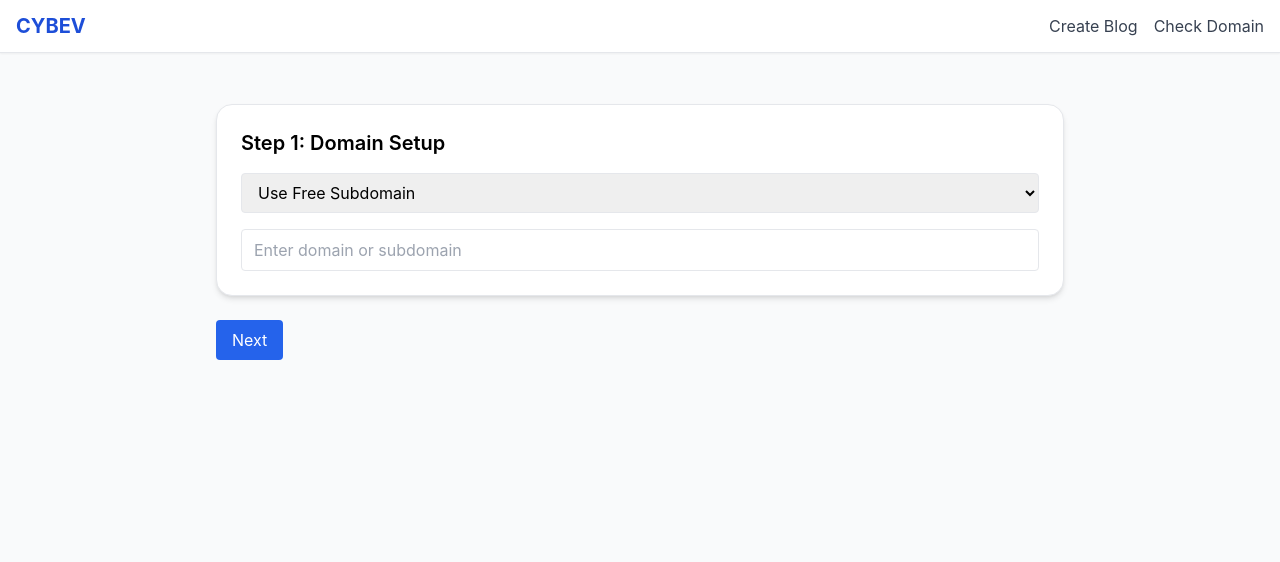
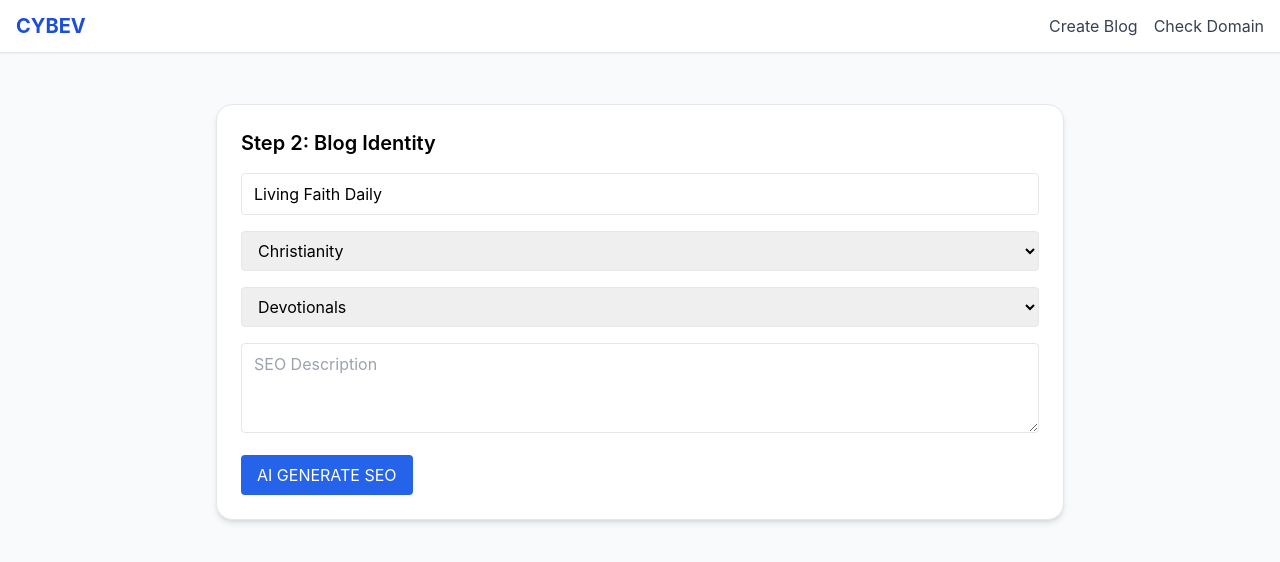
Before and after one commit to cybev1/cybev-frontend, a Next.js app: page /blog/setup in a window 1280 px wide. Shown: the top 562 px of the page. Built offline with nearby package versions, Linux system fonts and the light colour scheme.

Commit message:
Add files via upload

```diff
--- a/pages/blog/setup.jsx
+++ b/pages/blog/setup.jsx
@@ -1,199 +1,81 @@
 import { useState } from 'react';
 
 export default function BlogSetup() {
-  const [step, setStep] = useState(1);
+  const [step, setStep] = useState(2);
   const [form, setForm] = useState({
-    domainType: 'subdomain',
-    subdomain: '',
-    existingDomain: '',
-    newDomain: '',
-    title: '',
-    description: '',
+    title: 'Living Faith Daily',
     category: 'Christianity',
     niche: 'Devotionals',
-    otherNiche: '',
-    template: 'simple.png',
-    logoPreview: '/logo-preview.png',
-    monetize: true
+    description: '',
   });
 
-  const [availabilityMsg, setAvailabilityMsg] = useState('');
-  const [typingTimeout, setTypingTimeout] = useState(null);
+  const [loading, setLoading] = useState(false);
 
   const handleChange = (e) => {
-    const { name, value, type, checked } = e.target;
-    setForm((prev) => ({
-      ...prev,
-      [name]: type === 'checkbox' ? checked : value
-    }));
+    const { name, value } = e.target;
+    setForm((prev) => ({ ...prev, [name]: value }));
   };
 
-  const handleDomainInput = (e) => {
-    const { name, value } = e.target;
-    handleChange(e);
-    if (typingTimeout) clearTimeout(typingTimeout);
-
-    const domain = form.domainType === 'subdomain' ? `${value}.cybev.io` : value;
-
-    const timeout = setTimeout(() => {
-      if (!value) {
-        setAvailabilityMsg('');
-        return;
-      }
-      const isTaken = value.toLowerCase().includes("taken");
-      setAvailabilityMsg(
-        isTaken
-          ? `❌ ${domain} is already taken.`
-          : `✅ Congratulations! ${domain} is available.`
-      );
-    }, 500);
-    setTypingTimeout(timeout);
+  const simulateAIGenerateSEO = () => {
+    setLoading(true);
+    setTimeout(() => {
+      const seo = `Unlock daily inspiration with "${form.title}" — a powerful blog sharing ${form.niche.toLowerCase()} insights rooted in ${form.category.toLowerCase()} values.`;
+      setForm((prev) => ({ ...prev, description: seo }));
+      setLoading(false);
+    }, 1000);
   };
 
-  const domain =
-    form.domainType === 'subdomain'
-      ? `${form.subdomain}.cybev.io`
-      : form.domainType === 'existing'
-      ? form.existingDomain
-      : form.newDomain;
+  return (
+    <div className="p-6 max-w-4xl mx-auto">
+      <div className="bg-white shadow-md border border-gray-200 rounded-2xl p-6 space-y-4">
+        <h2 className="text-xl font-semibold">Step 2: Blog Identity</h2>
 
-  const renderStep = () => {
-    return (
-      <div className="bg-white shadow-md border border-gray-200 rounded-2xl p-6 space-y-4 transition-all duration-300">
-        {step === 1 && (
-          <>
-            <h2 className="text-xl font-semibold">Step 1: Domain Setup</h2>
-            <select name="domainType" value={form.domainType} onChange={handleChange} className="w-full border px-3 py-2 rounded">
-              <option value="subdomain">Use Free Subdomain</option>
-              <option value="existing">Use Existing Domain</option>
-              <option value="register">Register New Domain</option>
-            </select>
         <input
-              name={form.domainType === 'subdomain' ? 'subdomain' : form.domainType === 'existing' ? 'existingDomain' : 'newDomain'}
-              className="w-full border px-3 py-2 rounded"
-              placeholder="Enter domain or subdomain"
-              value={
-                form.domainType === 'subdomain'
-                  ? form.subdomain
-                  : form.domainType === 'existing'
-                  ? form.existingDomain
-                  : form.newDomain
-              }
-              onChange={handleDomainInput}
-            />
-            {availabilityMsg && (
-              <p className={`text-sm transition ${
-                availabilityMsg.includes('✅') ? 'text-green-600' : 'text-red-600'
-              }`}>
-                {availabilityMsg}
-              </p>
-            )}
-          </>
-        )}
-
-        {step === 2 && (
-          <>
-            <h2 className="text-xl font-semibold">Step 2: Blog Identity</h2>
-            <input
-              type="text"
           name="title"
-              className="w-full border px-3 py-2 rounded"
           value={form.title}
           onChange={handleChange}
+          className="w-full border px-3 py-2 rounded"
           placeholder="Blog Title"
         />
-            <select name="category" className="w-full border px-3 py-2 rounded" value={form.category} onChange={handleChange}>
+
+        <select
+          name="category"
+          value={form.category}
+          onChange={handleChange}
+          className="w-full border px-3 py-2 rounded"
+        >
           <option value="Christianity">Christianity</option>
           <option value="Technology">Technology</option>
           <option value="Health">Health</option>
         </select>
-            <select name="niche" className="w-full border px-3 py-2 rounded" value={form.niche} onChange={handleChange}>
+
+        <select
+          name="niche"
+          value={form.niche}
+          onChange={handleChange}
+          className="w-full border px-3 py-2 rounded"
+        >
+          <option value="Devotionals">Devotionals</option>
+          <option value="Leadership">Leadership</option>
           <option value="Faith">Faith</option>
-              <option value="Devotionals">Devotionals</option>
-              <option value="Other">Other</option>
         </select>
-            {form.niche === 'Other' && (
-              <input
-                type="text"
-                name="otherNiche"
-                className="w-full border px-3 py-2 rounded"
-                placeholder="Enter your niche"
-                value={form.otherNiche}
-                onChange={handleChange}
-              />
-            )}
+
         <textarea
           name="description"
+          rows={3}
+          value={form.description}
+          onChange={handleChange}
           className="w-full border px-3 py-2 rounded"
-              value={form.description}
           placeholder="SEO Description"
-              onChange={handleChange}
         />
-            <button className="px-4 py-2 bg-blue-600 text-white rounded">Generate SEO</button>
-          </>
-        )}
 
-        {step === 3 && (
-          <>
-            <h2 className="text-xl font-semibold">Step 3: Design & Branding</h2>
-            <img src={`/templates/${form.template}`} className="w-full h-32 object-contain rounded border" alt="Template" />
-            <img src={form.logoPreview} className="h-16 mt-2 rounded" alt="Logo" />
-            <label className="flex items-center space-x-2">
-              <input type="checkbox" name="monetize" checked={form.monetize} onChange={handleChange} />
-              <span>Monetize Blog</span>
-            </label>
-          </>
-        )}
-
-        {step === 4 && (
-          <>
-            <h2 className="text-xl font-semibold mb-2">Step 4: Blog Preview</h2>
-            <div className="grid grid-cols-1 sm:grid-cols-2 gap-4">
-              <div className="p-4 border rounded-xl shadow">
-                <h4 className="text-sm font-medium text-gray-500">Domain</h4>
-                <p className="text-blue-700 font-semibold">{domain}</p>
-              </div>
-              <div className="p-4 border rounded-xl shadow">
-                <h4 className="text-sm font-medium text-gray-500">Title</h4>
-                <p className="text-gray-800 font-semibold">{form.title}</p>
-              </div>
-              <div className="p-4 border rounded-xl shadow">
-                <h4 className="text-sm font-medium text-gray-500">Category & Niche</h4>
-                <p className="text-gray-800">{form.category} — {form.niche === 'Other' ? form.otherNiche : form.niche}</p>
-              </div>
-              <div className="p-4 border rounded-xl shadow col-span-2">
-                <h4 className="text-sm font-medium text-gray-500">SEO Description</h4>
-                <p className="text-gray-700">{form.description}</p>
-              </div>
-              <div className="p-4 border rounded-xl shadow">
-                <h4 className="text-sm font-medium text-gray-500">Template</h4>
-                <img src={`/templates/${form.template}`} className="w-full h-32 object-contain mt-2 border rounded" alt="Template" />
-              </div>
-              <div className="p-4 border rounded-xl shadow">
-                <h4 className="text-sm font-medium text-gray-500">Logo</h4>
-                <img src={form.logoPreview} className="h-16 mt-2 bg-white rounded shadow" alt="Logo" />
-              </div>
-              <div className="p-4 border rounded-xl shadow">
-                <h4 className="text-sm font-medium text-gray-500">Monetization</h4>
-                <span className={`inline-block px-3 py-1 rounded-full text-xs font-semibold ${
-                  form.monetize ? 'bg-green-100 text-green-700' : 'bg-gray-200 text-gray-500'
-                }`}>
-                  {form.monetize ? 'Enabled' : 'Disabled'}
-                </span>
-              </div>
-            </div>
-          </>
-        )}
-      </div>
-    );
-  };
-
-  return (
-    <div className="p-6 max-w-4xl mx-auto">
-      {renderStep()}
-      <div className="flex justify-between mt-6">
-        {step > 1 && <button onClick={() => setStep(step - 1)} className="px-4 py-2 bg-gray-200 rounded">Back</button>}
-        {step < 5 && <button onClick={() => setStep(step + 1)} className="px-4 py-2 bg-blue-600 text-white rounded">Next</button>}
+        <button
+          onClick={simulateAIGenerateSEO}
+          disabled={loading}
+          className="px-4 py-2 bg-blue-600 text-white rounded"
+        >
+          {loading ? 'Generating...' : 'AI GENERATE SEO'}
+        </button>
       </div>
     </div>
   );
```
Lines whose indentation alone changed are shown as unchanged.
